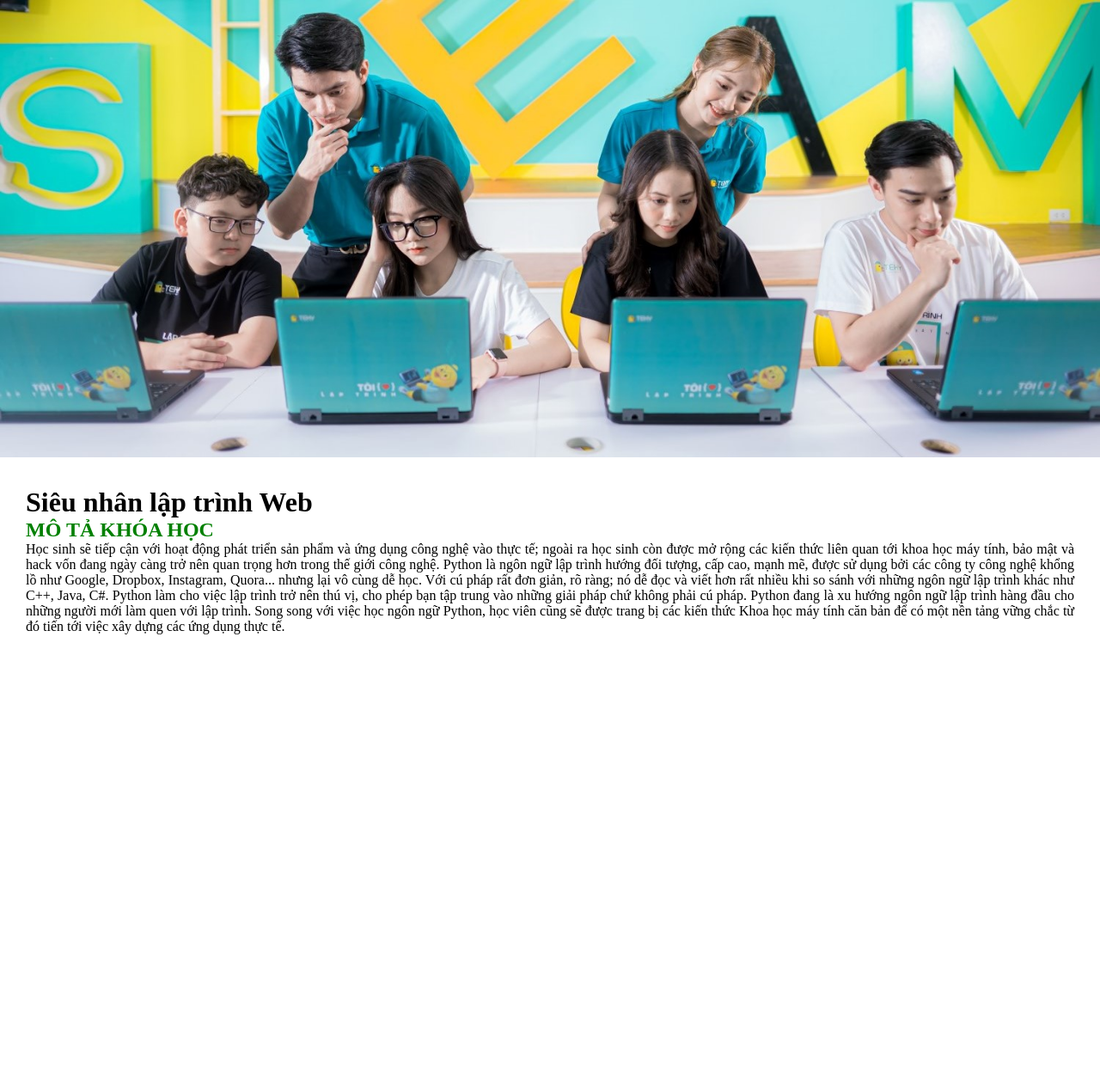
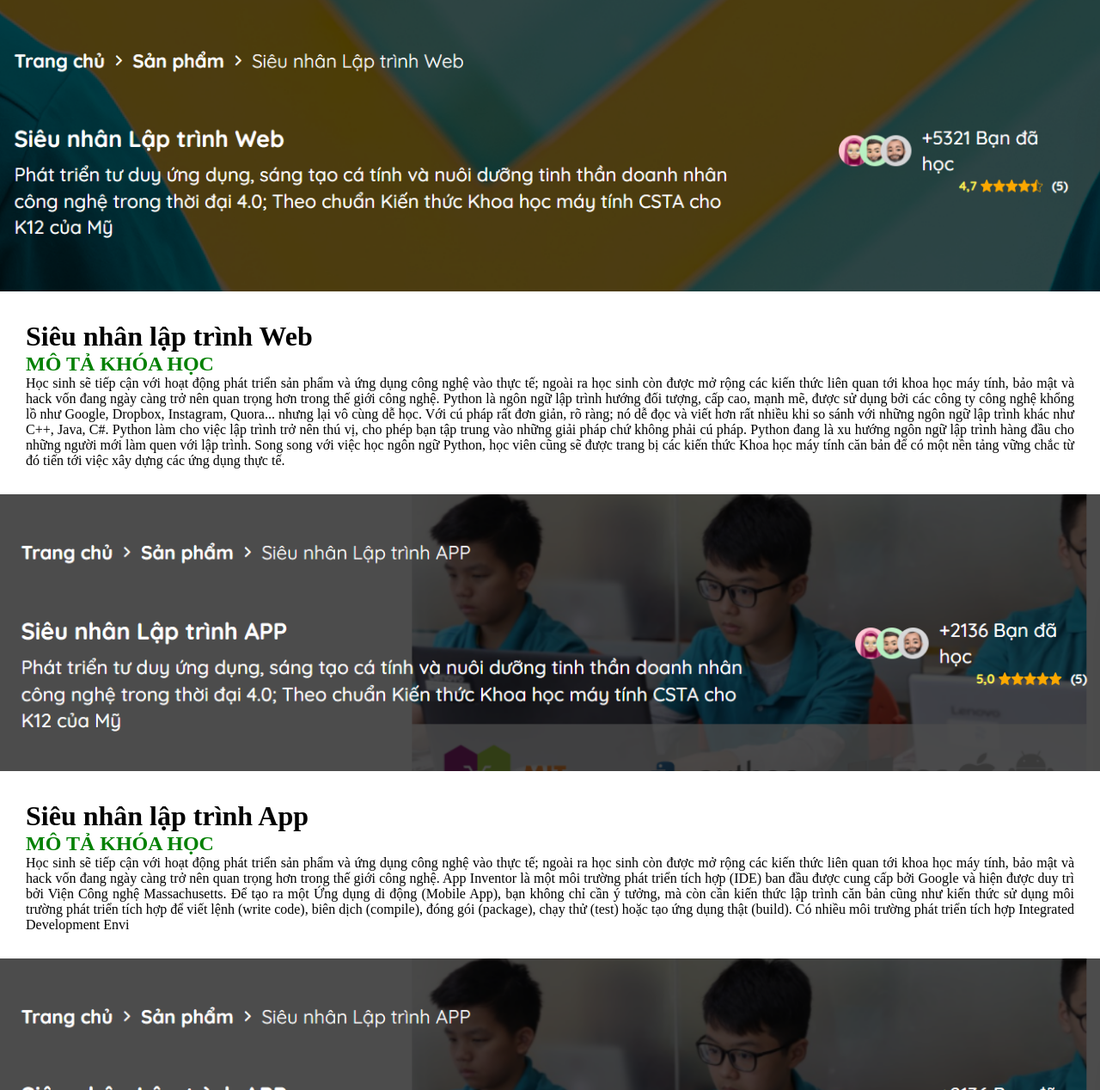
Before and after one commit to tranvy57/WebMoTaKhoaHocTeky, a plain HTML site: page index.html in a window 1280 px wide. Shown: the top 1268 px of the page at 86% size. Before the commit the page ends 800 px from the top, so only its background shows below. Drawn offline with Linux system fonts and the light colour scheme.

Commit message:
add khoa hoc

```diff
--- a/index.html
+++ b/index.html
@@ -7,13 +7,48 @@
     <link rel="stylesheet" href="style.css">
 </head>
 <body>
-    <img src="https://github.com/tranvy57/WebMoTaKhoaHocTeky/blob/main/_DSC6701.jpg?raw=true" alt="" >
-    <div class="content" style="padding: 30px;">
-        <h1>Siêu nhân lập trình Web</h1>
 
-        <h2>MÔ TẢ KHÓA HỌC</h2>
-        <p align = "justify">Học sinh sẽ tiếp cận với hoạt động phát triển sản phẩm và ứng dụng công nghệ vào thực tế; ngoài ra học sinh còn được mở rộng các kiến thức liên quan tới khoa học máy tính, bảo mật và hack vốn đang ngày càng trở nên quan trọng hơn trong thế giới công nghệ.
-        Python là ngôn ngữ lập trình hướng đối tượng, cấp cao, mạnh mẽ, được sử dụng bởi các công ty công nghệ khổng lồ như Google, Dropbox, Instagram, Quora... nhưng lại vô cùng dễ học. Với cú pháp rất đơn giản, rõ ràng; nó dễ đọc và viết hơn rất nhiều khi so sánh với những ngôn ngữ lập trình khác như C++, Java, C#. Python làm cho việc lập trình trở nên thú vị, cho phép bạn tập trung vào những giải pháp chứ không phải cú pháp. Python đang là xu hướng ngôn ngữ lập trình hàng đầu cho những người mới làm quen với lập trình. Song song với việc học ngôn ngữ Python, học viên cũng sẽ được trang bị các kiến thức Khoa học máy tính căn bản để có một nền tảng vững chắc từ đó tiến tới việc xây dựng các ứng dụng thực tế.</p>
-</body>
+    <div class="container">
+        <div class="monhoc">
+            <img src="img\SNLTW.png" alt="snltw" >
+            <div class="mota">
+                <h1>Siêu nhân lập trình Web</h1>
+                <h2>MÔ TẢ KHÓA HỌC</h2>
+                <p align = "justify">Học sinh sẽ tiếp cận với hoạt động phát triển sản phẩm và ứng dụng công nghệ vào thực tế; ngoài ra học sinh còn được mở rộng các kiến thức liên quan tới khoa học máy tính, bảo mật và hack vốn đang ngày càng trở nên quan trọng hơn trong thế giới công nghệ.
+                    Python là ngôn ngữ lập trình hướng đối tượng, cấp cao, mạnh mẽ, được sử dụng bởi các công ty công nghệ khổng lồ như Google, Dropbox, Instagram, Quora... nhưng lại vô cùng dễ học. Với cú pháp rất đơn giản, rõ ràng; nó dễ đọc và viết hơn rất nhiều khi so sánh với những ngôn ngữ lập trình khác như C++, Java, C#. Python làm cho việc lập trình trở nên thú vị, cho phép bạn tập trung vào những giải pháp chứ không phải cú pháp. Python đang là xu hướng ngôn ngữ lập trình hàng đầu cho những người mới làm quen với lập trình. Song song với việc học ngôn ngữ Python, học viên cũng sẽ được trang bị các kiến thức Khoa học máy tính căn bản để có một nền tảng vững chắc từ đó tiến tới việc xây dựng các ứng dụng thực tế.
+                </p>
+            </div>
+        </div>
+
+
+
+        <div class="monhoc">
+            <img src="img\SNLTA.png" alt="snlta" >
+            <div class="mota">
+                <h1>Siêu nhân lập trình App</h1>
+                <h2>MÔ TẢ KHÓA HỌC</h2>
+                <p align = "justify">
+                    Học sinh sẽ tiếp cận với hoạt động phát triển sản phẩm và ứng dụng công nghệ vào thực tế; ngoài ra học sinh còn được mở rộng các kiến thức liên quan tới khoa học máy tính, bảo mật và hack vốn đang ngày càng trở nên quan trọng hơn trong thế giới công nghệ.
+                    App Inventor là một môi trường phát triển tích hợp (IDE) ban đầu được cung cấp bởi Google và hiện được duy trì bởi Viện Công nghệ Massachusetts. Để tạo ra một Ứng dụng di động (Mobile App), bạn không chỉ cần ý tưởng, mà còn cần kiến thức lập trình căn bản cũng như kiến thức sử dụng môi trường phát triển tích hợp để viết lệnh (write code), biên dịch (compile), đóng gói (package), chạy thử (test) hoặc tạo ứng dụng thật (build). Có nhiều môi trường phát triển tích hợp Integrated Development Envi
+                </p>
+            </div>
+        </div>
+
+
+
+        <div class="monhoc">
+            <img src="img\SNLTA.png" alt="snlta" >
+            <div class="mota">
+                <h1>Khám phá lập trình với CodeKitten</h1>
+                <h2>MÔ TẢ KHÓA HỌC</h2>
+                <p align = "justify">
+                    Khóa học này cung cấp cho học sinh hiểu biết cơ bản về khoa học máy tính, an toàn thông tin trên mạng, lập trình phần mềm,...Giúp học sinh có hiểu biết và khả năng vận dụng để giải quyết các vấn đề đời sống bằng công nghệ, khai thác thông tin an toàn trên internet, nhờ đó tăng cường khả năng thích ứng, năng lực học hỏi. Qua các kiến thức công nghệ, lập trình được học, học sinh áp dụng và tạo ra các sản phẩm phần mềm, từ đó nâng cao tư duy logic, khả năng nhìn nhận, đánh giá, lựa chọn giải pháp cho vấn đề.
+                </p>
+            </div>
+        </div>
+
+
     </div>
+    </body>
+
 </html>
--- a/style.css
+++ b/style.css
@@ -6,6 +6,10 @@ img{
     width: 100%;
 }
 
+.mota{
+    padding: 30px;
+}
+
 h2{
     color: green;
     font-weight: bold;
```
Also changed, not shown: img/CodeKitten.png (added), img/SNLTA.png (added), img/SNLTW.png (added), img/_DSC6701.jpg (renamed from _DSC6701.jpg).
